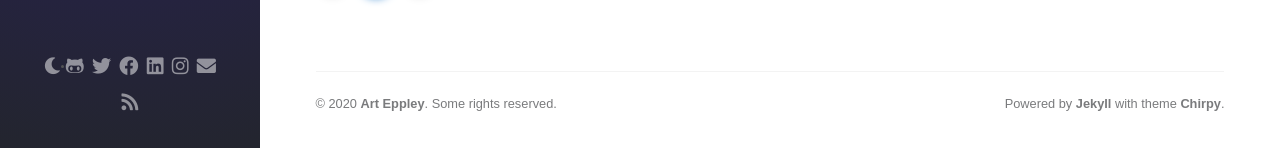
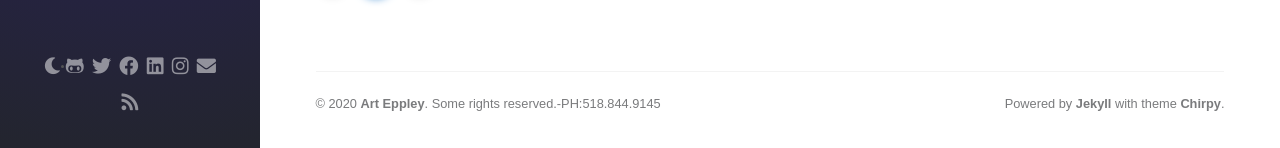
Before and after one commit to Pinnaclenetworking/pinnaclenetworking.github.io, a Jekyll site: the page built from index.html, in a window 1280 px wide and 1168 px high. Shown: the part 1017-1165 px from the top of the window. Built offline with Jekyll 4.4.1, drawn with Linux system fonts in a browser that asks for light colours; nearby versions of some CDN libraries; some web fonts are replaced; the list of posts is cut into pages by our own code; comment, search, counter and statistics services are not loaded.

Commit message:
Update footer.html

```diff
--- a/_includes/footer.html
+++ b/_includes/footer.html
@@ -14,7 +14,7 @@
         <a href="{{ site.social.links[4] }}">{{ site.social.name }}</a>.
         {% if site.data.right.brief %}
         <span data-toggle="tooltip" data-placement="top"
-          title="{{ site.data.right.verbose }}">{{ site.data.right.brief }}</span>
+          title="{{ site.data.right.verbose }}">{{ site.data.right.brief }}-PH:518.844.9145</span>
         {% endif %}
       </p>
     </div>
```
